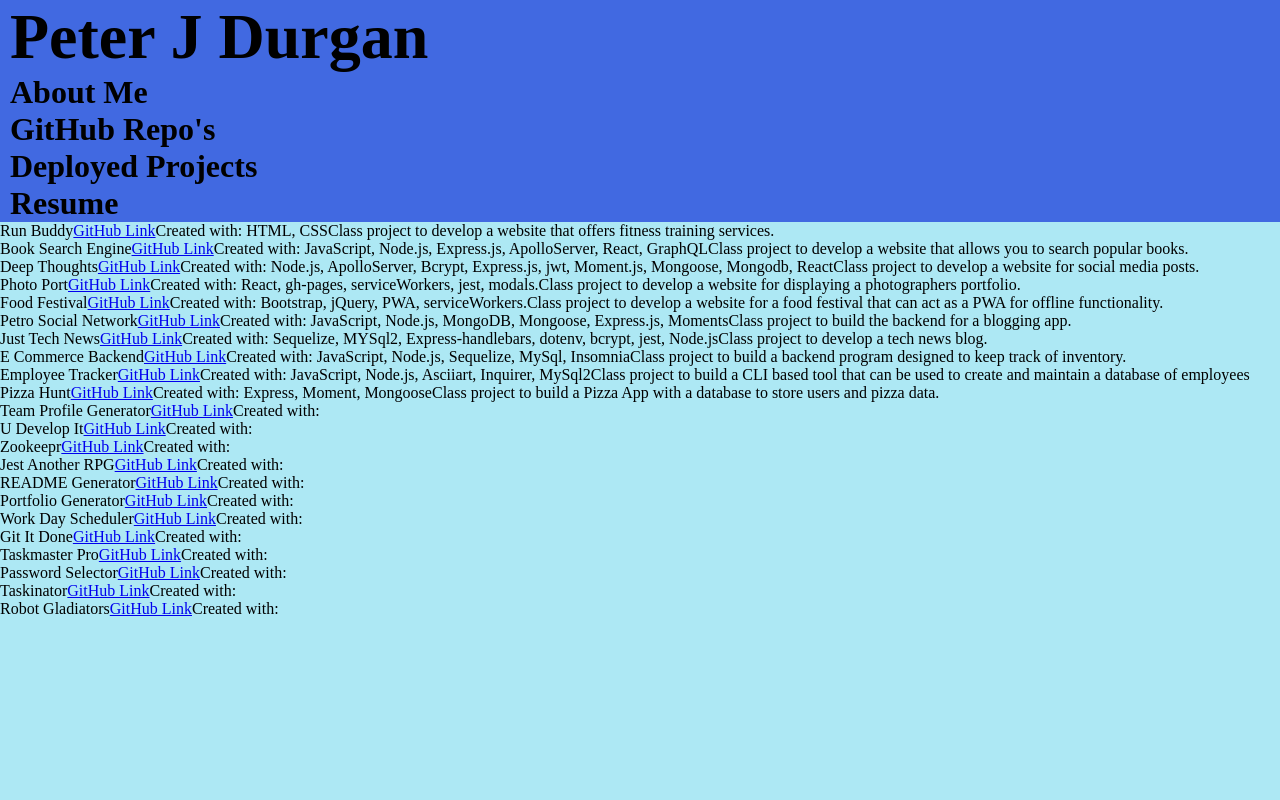
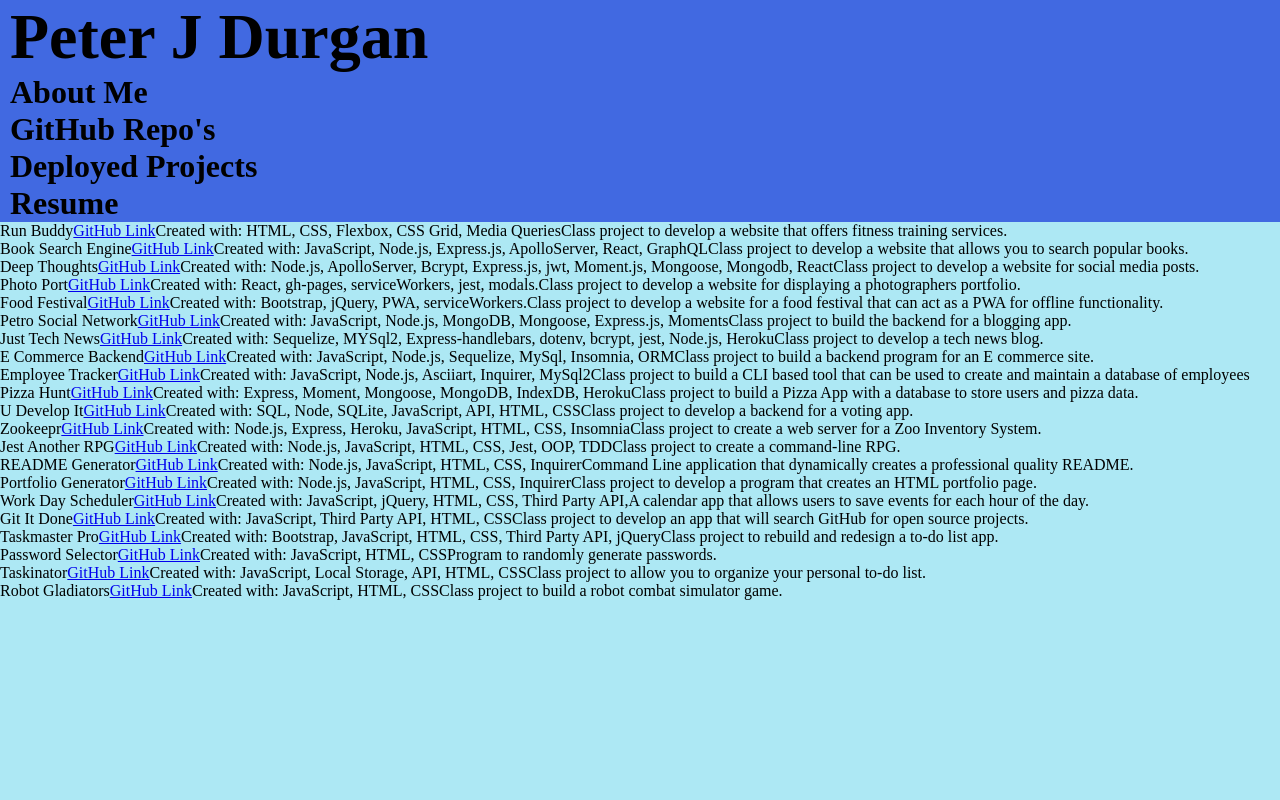
Before and after one commit to durganp1/pd-portfolio, a React (Create React App) app: page / in a window 1280 px wide. Both pictures are taken after a click on the element "GitHub Repo's". Shown: the top 800 px of the page. Built offline with nearby package versions, Linux system fonts and the light colour scheme.

Commit message:
finished adding github projects

```diff
--- a/src/components/Github/index.js
+++ b/src/components/Github/index.js
@@ -9,7 +9,7 @@ function GitHub() {
         {
             title: 'Run Buddy',
             githubLink: 'https://github.com/durganp1/run-buddy',
-            stack: 'HTML, CSS',
+            stack: 'HTML, CSS, Flexbox, CSS Grid, Media Queries',
             description: 'Class project to develop a website that offers fitness training services.'
         },
         {
@@ -45,14 +45,14 @@ function GitHub() {
         {
             title: 'Just Tech News',
             githubLink: 'https://github.com/durganp1/just-tech-news',
-            stack: 'Sequelize, MYSql2, Express-handlebars, dotenv, bcrypt, jest, Node.js',
+            stack: 'Sequelize, MYSql2, Express-handlebars, dotenv, bcrypt, jest, Node.js, Heroku',
             description: 'Class project to develop a tech news blog.'
         },
         {
             title: 'E Commerce Backend',
             githubLink: 'https://github.com/durganp1/E-commerce-backend',
-            stack: 'JavaScript, Node.js, Sequelize, MySql, Insomnia',
-            description: 'Class project to build a backend program designed to keep track of inventory.'
+            stack: 'JavaScript, Node.js, Sequelize, MySql, Insomnia, ORM',
+            description: 'Class project to build a backend program for an E commerce site.'
         },
         {
             title: 'Employee Tracker',
@@ -63,80 +63,80 @@ function GitHub() {
         {
             title: 'Pizza Hunt',
             githubLink: 'https://github.com/durganp1/pizza-hunt',
-            stack: 'Express, Moment, Mongoose',
+            stack: 'Express, Moment, Mongoose, MongoDB, IndexDB, Heroku',
             description: 'Class project to build a Pizza App with a database to store users and pizza data.'
         },
-        {
-            title: 'Team Profile Generator',
-            githubLink: 'https://github.com/durganp1/team-profile-generator',
-            stack: '',
-            description: ''
-        },
+        // {
+        //     title: 'Team Profile Generator',
+        //     githubLink: 'https://github.com/durganp1/team-profile-generator',
+        //     stack: 'Node.js, JavaScript, Jest, Inquirer, HTML, CSS',
+        //     description: 'Command Line program to generate an HTML webpage of employees.'
+        // },
         {
             title: 'U Develop It',
             githubLink: 'https://github.com/durganp1/u-develop-it',
-            stack: '',
-            description: ''
+            stack: 'SQL, Node, SQLite, JavaScript, API, HTML, CSS',
+            description: 'Class project to develop a backend for a voting app.'
         },
         {
             title: 'Zookeepr',
             githubLink: 'https://github.com/durganp1/zookeepr',
-            stack: '',
-            description: ''
+            stack: 'Node.js, Express, Heroku, JavaScript, HTML, CSS, Insomnia',
+            description: 'Class project to create a web server for a Zoo Inventory System.'
         },
         {
             title: 'Jest Another RPG',
             githubLink: 'https://github.com/durganp1/jest-another-RPG',
-            stack: '',
-            description: ''
+            stack: 'Node.js, JavaScript, HTML, CSS, Jest, OOP, TDD',
+            description: 'Class project to create a command-line RPG.'
         },
         {
             title: 'README Generator',
             githubLink: 'https://github.com/durganp1/README-generator',
-            stack: '',
-            description: ''
+            stack: 'Node.js, JavaScript, HTML, CSS, Inquirer',
+            description: 'Command Line application that dynamically creates a professional quality README.'
         },
         {
             title: 'Portfolio Generator',
             githubLink: 'https://github.com/durganp1/portfolio-generator',
-            stack: '',
-            description: ''
+            stack: 'Node.js, JavaScript, HTML, CSS, Inquirer',
+            description: 'Class project to develop a program that creates an HTML portfolio page.'
         },
         {
             title: 'Work Day Scheduler',
             githubLink: 'https://github.com/durganp1/work-day-scheduler',
-            stack: '',
-            description: ''
+            stack: 'JavaScript, jQuery, HTML, CSS, Third Party API,',
+            description: 'A calendar app that allows users to save events for each hour of the day.'
         },
         {
             title: 'Git It Done',
             githubLink: 'https://github.com/durganp1/git-it-done',
-            stack: '',
-            description: ''
+            stack: 'JavaScript, Third Party API, HTML, CSS',
+            description: 'Class project to develop an app that will search GitHub for open source projects.'
         },
         {
             title: 'Taskmaster Pro',
             githubLink: 'https://github.com/durganp1/taskmaster-pro',
-            stack: '',
-            description: ''
+            stack: 'Bootstrap, JavaScript, HTML, CSS, Third Party API, jQuery',
+            description: 'Class project to rebuild and redesign a to-do list app.'
         },
         {
             title: 'Password Selector',
             githubLink: 'https://github.com/durganp1/password-selector',
-            stack: '',
-            description: ''
+            stack: 'JavaScript, HTML, CSS',
+            description: 'Program to randomly generate passwords.'
         },
         {
             title: 'Taskinator',
             githubLink: 'https://github.com/durganp1/Taskinator',
-            stack: '',
-            description: ''
+            stack: 'JavaScript, Local Storage, API, HTML, CSS',
+            description: 'Class project to allow you to organize your personal to-do list.'
         },
         {
             title: 'Robot Gladiators',
             githubLink: 'https://github.com/durganp1/robot-gladiators',
-            stack: '',
-            description: ''
+            stack: 'JavaScript, HTML, CSS',
+            description: 'Class project to build a robot combat simulator game.'
         }
     ])
 
--- a/src/components/Portfolio/index.js
+++ b/src/components/Portfolio/index.js
@@ -68,7 +68,7 @@ function DeployedProjects() {
             deployedLink: 'https://charity-warehouse.herokuapp.com/',
             stack: 'MERN',
             description: 'An online PWA to browse throught charities by category'
-        }
+        },
     ])
     console.log(projects);
 
```
